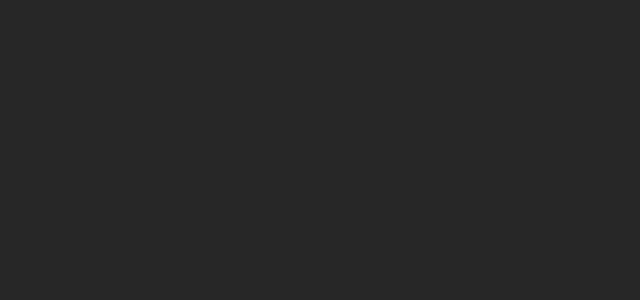
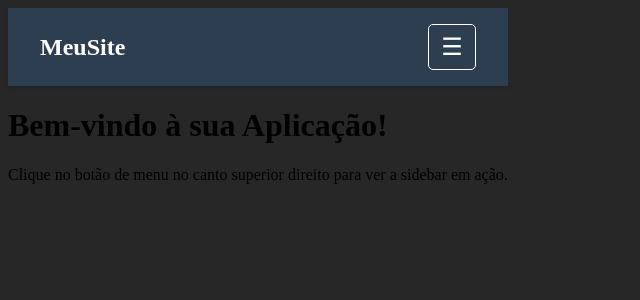
Before and after one commit to MarcioBuenoo/wantedBooks, a React (Vite) app in the folder front/: page / in a window 1280 px wide. Shown: the top 300 px of the page, without its empty margins (0-640 px from the left). Built offline with nearby package versions, Linux system fonts and the light colour scheme.

Commit message:
feat/ edit Sidebar component

```diff
--- a/front/src/App.tsx
+++ b/front/src/App.tsx
@@ -1,5 +1,16 @@
-export default function App() {
+import Header from './components/layout/Header'; // Importe o Header
+
+function App() {
   return (
-    <div></div>
-  )
+    <div className="App">
+      <Header />
+      <main className="content">
+        <h1>Bem-vindo à sua Aplicação!</h1>
+        <p>Clique no botão de menu no canto superior direito para ver a sidebar em ação.</p>
+        {/* O resto do conteúdo da sua página vai aqui */}
+      </main>
+    </div>
+  );
 }
+
+export default App;
--- a/front/src/components/layout/Header.tsx
+++ b/front/src/components/layout/Header.tsx
@@ -1,12 +1,39 @@
-import Sidebar from "../ui/Sidebar";
+// src/components/Header/Header.tsx
 
-export default function Header() {
-    return (
-        <header>
-            <a href="#">
-                WantedBooks
-            </a>
-            <Sidebar isOpen={false} onClose={() => {}} />
-        </header>
-    )
-}
+import React, { useState } from 'react';
+import Sidebar from '../ui/Sidebar'; // Importamos o componente Sidebar
+import '../../styles/Header.css'; // CSS para o Header
+
+const Header: React.FC = () => {
+  // Criamos um estado para controlar se a sidebar está aberta ou não
+  // O valor inicial é 'false' (fechada)
+  const [isSidebarOpen, setSidebarOpen] = useState(false);
+
+  // Função para alternar o estado da sidebar
+  const toggleSidebar = () => {
+    setSidebarOpen(!isSidebarOpen); // Inverte o valor atual (true vira false, e vice-versa)
+  };
+
+  return (
+    <>
+      <header className="app-header">
+        <div className="logo">
+          MeuSite
+        </div>
+        <nav className="navigation">
+          {/* Outros links do seu header podem ir aqui */}
+        </nav>
+        <button onClick={toggleSidebar} className="menu-button">
+          ☰ {/* Ícone de menu (hambúrguer) */}
+        </button>
+      </header>
+
+      {/* Renderizamos a Sidebar aqui, passando o estado e a função de controle.
+        A Sidebar só será visível por causa do CSS, mas ela está sempre no DOM.
+      */}
+      <Sidebar isOpen={isSidebarOpen} onClose={toggleSidebar} />
+    </>
+  );
+};
+
+export default Header;
--- a/front/src/components/ui/Sidebar.tsx
+++ b/front/src/components/ui/Sidebar.tsx
@@ -1,5 +1,5 @@
 import React from 'react';
-import './styles/Sidebar.css'; // Importaremos o nosso CSS aqui
+import '../../styles/Sidebar.css'; // Importaremos o nosso CSS aqui
 
 interface SidebarProps {
     isOpen: boolean;
--- a/front/src/styles/Header.css
+++ b/front/src/styles/Header.css
@@ -1,3 +1,26 @@
-header {
-    background-color: #000;
+/* src/components/Header/Header.css */
+
+.app-header {
+  display: flex;
+  justify-content: space-between; /* Alinha os itens nas extremidades */
+  align-items: center;
+  padding: 1rem 2rem;
+  background-color: #2c3e50;
+  color: white;
+  box-shadow: 0 2px 4px rgba(0,0,0,0.1);
 }
+
+.logo {
+  font-size: 1.5rem;
+  font-weight: bold;
+}
+
+.menu-button {
+  background: none;
+  border: 1px solid white;
+  color: white;
+  padding: 8px 12px;
+  font-size: 1.5rem;
+  cursor: pointer;
+  border-radius: 5px;
+}
--- a/front/src/styles/Sidebar.css
+++ b/front/src/styles/Sidebar.css
@@ -0,0 +1,87 @@
+/* src/components/Sidebar/Sidebar.css */
+
+/* Container principal da sidebar */
+.sidebar {
+  position: fixed;
+  top: 0;
+  left: 0;
+  width: 100%;
+  height: 100%;
+  /* Começa invisível e não interativo */
+  opacity: 0;
+  pointer-events: none;
+  transition: opacity 0.3s ease-in-out;
+  z-index: 1000; /* Garante que a sidebar fique acima de outros conteúdos */
+}
+
+/* Estilo para quando a sidebar estiver aberta */
+.sidebar.open {
+  opacity: 1;
+  pointer-events: auto; /* Permite interação (cliques) */
+}
+
+/* Camada escura de fundo (overlay) */
+.sidebar-overlay {
+  position: absolute;
+  top: 0;
+  left: 0;
+  width: 100%;
+  height: 100%;
+  background-color: rgba(0, 0, 0, 0.5); /* Fundo preto com 50% de opacidade */
+}
+
+/* Conteúdo da sidebar (a parte que desliza) */
+.sidebar-content {
+  position: absolute;
+  top: 0;
+  right: 0; /* Alinhado à direita */
+  width: 280px; /* Largura da sidebar */
+  height: 100%;
+  background-color: #fff; /* Fundo branco */
+  box-shadow: -2px 0 5px rgba(0,0,0,0.1); /* Sombra para dar profundidade */
+
+  /* A mágica da animação acontece aqui! */
+  transform: translateX(100%); /* Começa fora da tela, à direita */
+  transition: transform 0.3s ease-in-out;
+
+  padding: 20px;
+  box-sizing: border-box; /* Garante que o padding não aumente a largura total */
+  color: #333;
+}
+
+/* Quando a sidebar tem a classe 'open', o conteúdo desliza para a posição 0 */
+.sidebar.open .sidebar-content {
+  transform: translateX(0);
+}
+
+/* Estilo do botão de fechar */
+.close-button {
+  position: absolute;
+  top: 10px;
+  right: 15px;
+  background: none;
+  border: none;
+  font-size: 2.5rem;
+  cursor: pointer;
+  color: #333;
+}
+
+/* Estilos para a lista de links (apenas para exemplo) */
+.sidebar-content h2 {
+  margin-top: 40px;
+}
+
+.sidebar-content ul {
+  list-style: none;
+  padding: 0;
+}
+
+.sidebar-content ul li {
+  margin: 15px 0;
+}
+
+.sidebar-content ul li a {
+  text-decoration: none;
+  color: #333;
+  font-size: 1.2rem;
+}
```
